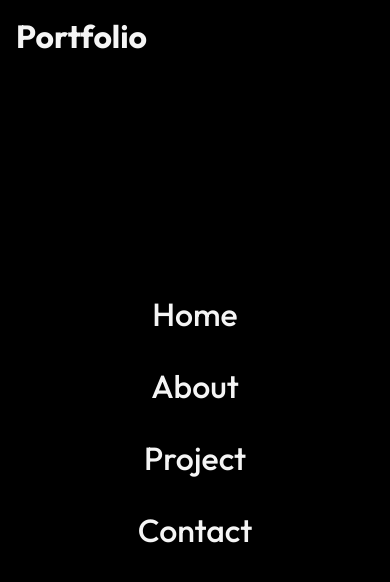
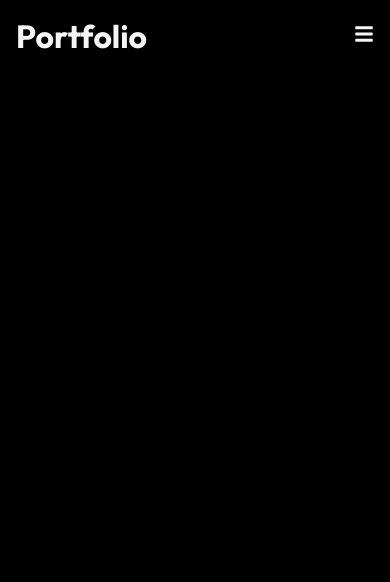
Before and after one commit to Senu-sesi2/Portfolio, a React (Create React App) app in the folder portfoliosite/: page / in a window 390 px wide. Shown: the top 582 px of the page. Built offline with nearby package versions, Linux system fonts and the light colour scheme.

Commit message:
style humburger menu

```diff
--- /dev/null
+++ b/portfoliosite/src/components/HeroImg.js
@@ -0,0 +1 @@
+import "./HeroImgStyles.css";
--- a/portfoliosite/src/components/Navbar.js
+++ b/portfoliosite/src/components/Navbar.js
@@ -1,18 +1,23 @@
 import { Link } from "react-router-dom";
 import "./NavbarStyles.css";
 
-import { FaBars } from "react-icons/fa"
+import { FaBars, FaTimes } from "react-icons/fa"
 
-import React from 'react'
+import React, { useState } from 'react'
 
 
 const Navbar = () => {
+
+    const [click, setClick] = useState(false);
+    const handleClick = () => setClick(!click)
+
+
   return (
     <div className="header">
         <Link to="/">
             <h1>Portfolio</h1>
         </Link>
-        <ul className="nav-menu">
+        <ul className={click ? "nav-menu active" : "nav-menu"}>
             <li>
                 <Link to="/">Home</Link>
             </li>
@@ -26,8 +31,13 @@ const Navbar = () => {
                 <Link to="/contact">Contact</Link>
             </li>
         </ul>
-        <div className="humburger">
-            <FaBars />
+        <div className="humburger" onClick={handleClick}>
+            {click ? (<FaTimes size={20} style={{ color: "whitesmoke"}} />
+        ) : (
+        <FaBars size={20} style={{ color: "whitesmoke"}} />
+        )}
+
+
         </div>
     </div>
   )
--- a/portfoliosite/src/components/NavbarStyles.css
+++ b/portfoliosite/src/components/NavbarStyles.css
@@ -18,6 +18,10 @@
     font-weight: 500;
 }
 
+.humburger {
+    display: none;
+}
+
 @media screen and (max-width: 1040px) {
     .nav-menu{
         flex-direction: column;
@@ -28,8 +32,13 @@
         background: rgba(0, 0, 0, 0.9);
         position: absolute;
         top: 0;
+        left: -100%;
+        z-index: -3;
+        transition: 0.4s;
+    }
+
+    .nav-menu.active{
         left: 0;
-        z-index: -3;
     }
 
     .nav-menu li {
@@ -39,4 +48,8 @@
      .nav-menu li a {
         font-size: 2rem;
      }
+
+     .humburger {
+    display: initial;
 }
+}
```
Also changed, not shown: portfoliosite/src/components/HeroImgStyles.css (added).
